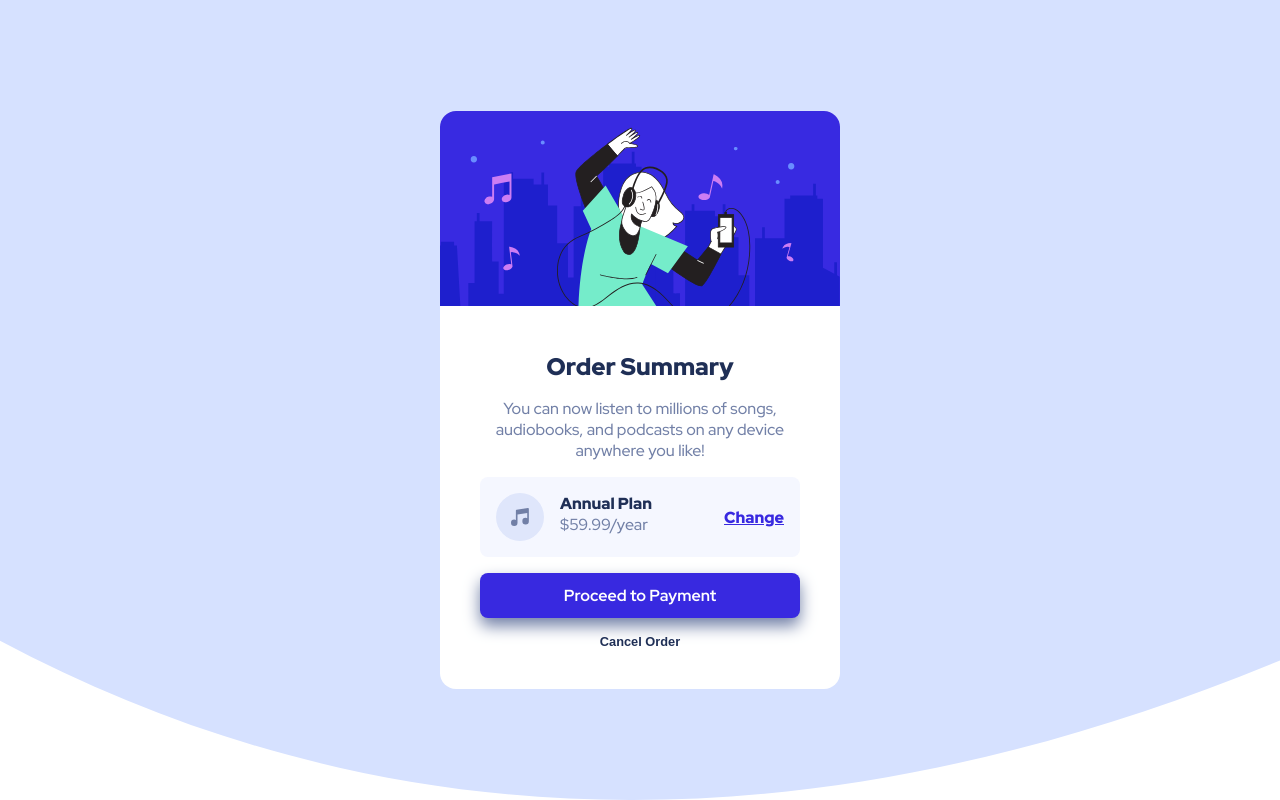
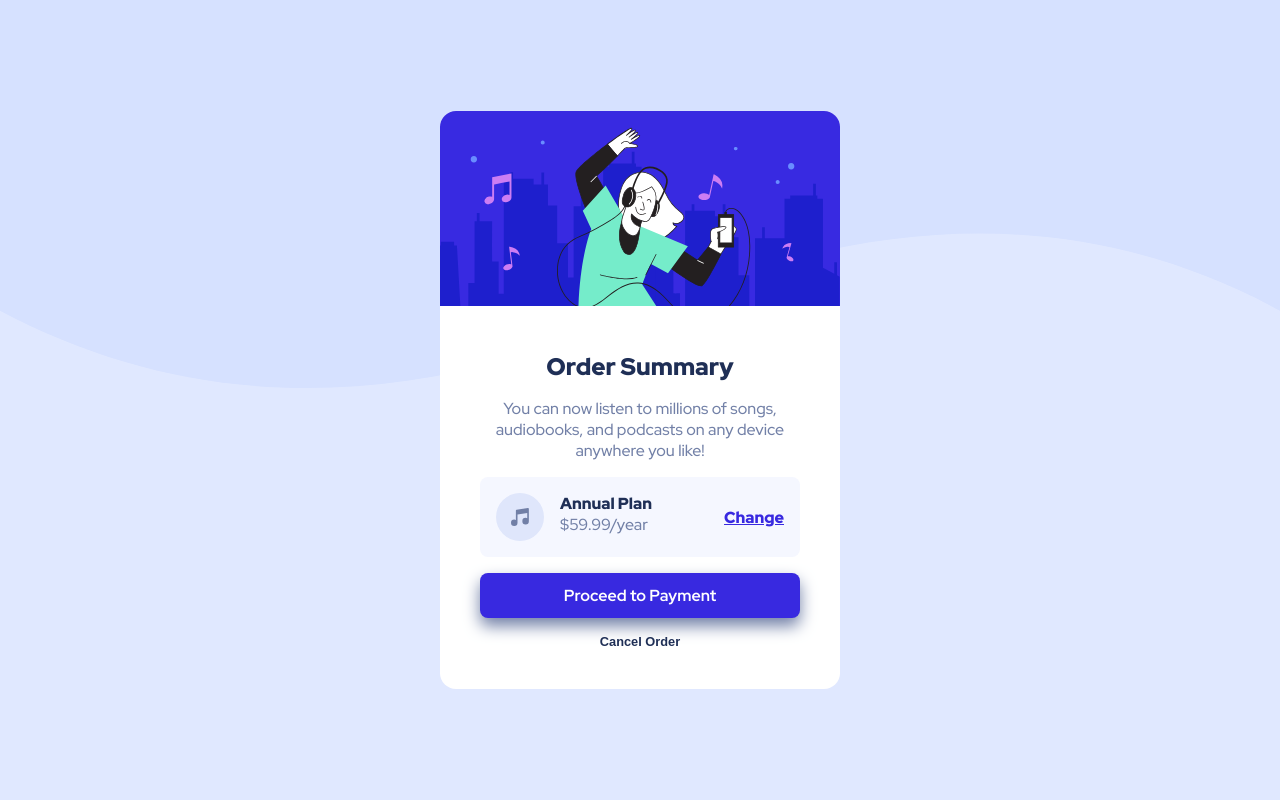
Before and after one commit to RoyalF4/order-summary-component, a React (Vite) app: page / in a window 1280 px wide. Built offline with nearby package versions, Linux system fonts and the light colour scheme.

Commit message:
fix background color/size

```diff
--- a/src/index.css
+++ b/src/index.css
@@ -16,7 +16,9 @@
 html {
   min-height: 100vh;
   background-image: url('/images/pattern-background-desktop.svg');
-  background-size: cover;
+  background-size: contain;
+  background-repeat: no-repeat;
+  background-color: var(--pale-blue);
   font-family: 'Red Hat Display';
   font-weight: 500;
   display: flex;
```
